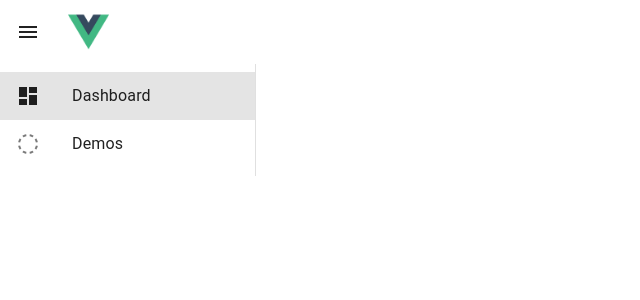
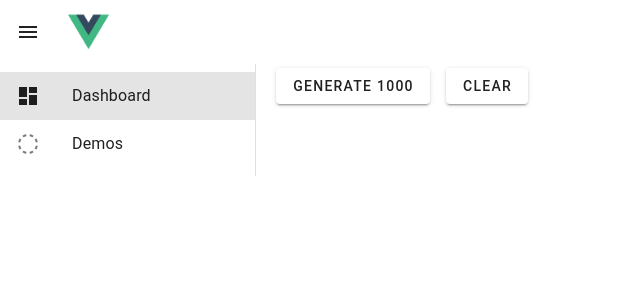
Before and after one commit to alegorov/demo, a Vue app: page / in a window 1280 px wide. Shown: the top 300 px of the page, without its empty margins (0-640 px from the left). Built offline with nearby package versions, Linux system fonts and the light colour scheme; a small style sheet from the web is missing; the HTML template or start-up script is replaced by a standard one.

Commit message:
Add generate and clear

```diff
--- a/frontend/pages/dashboard/Dashboard.vue
+++ b/frontend/pages/dashboard/Dashboard.vue
@@ -1,6 +1,80 @@
 <template>
-    <div/>
+    <v-container>
+        <v-row>
+            <v-btn
+                :loading="loading"
+                class="ml-4"
+                @click="generate"
+            >
+                Generate 1000
+            </v-btn>
+
+            <v-btn
+                :loading="loading"
+                class="ml-4"
+                @click="clear"
+            >
+                Clear
+            </v-btn>
+        </v-row>
+
+        <v-snackbar
+            v-model="snackbarError"
+            color="red"
+        >
+            {{ snackbarErrorText }}
+        </v-snackbar>
+    </v-container>
 </template>
 
 <script setup lang="ts">
+    import {ref, Ref} from 'vue'
+    import api from '@/api'
+    import {MODEL_INFO} from '@/utils/model-info'
+    import router from '@/router'
+
+    const loading: Ref<boolean> = ref(false)
+    const snackbarError: Ref<boolean> = ref(false)
+    const snackbarErrorText: Ref<string> = ref('')
+
+    async function generate() {
+        if (loading.value) {
+            return
+        }
+
+        loading.value = true
+        try {
+            await api.post(`/${MODEL_INFO.DEMO.ENDPOINT}/generate`)
+            router.push({name: `${MODEL_INFO.DEMO.NAME}-list`})
+        } catch (e) {
+            if (e.response?.data?.message) {
+                snackbarErrorText.value = e.response?.data?.message
+            } else {
+                snackbarErrorText.value = 'Error'
+            }
+            snackbarError.value = true
+        } finally {
+            loading.value = false
+        }
+    }
+
+    async function clear() {
+        if (loading.value) {
+            return
+        }
+
+        loading.value = true
+        try {
+            await api.post(`/${MODEL_INFO.DEMO.ENDPOINT}/clear`)
+        } catch (e) {
+            if (e.response?.data?.message) {
+                snackbarErrorText.value = e.response?.data?.message
+            } else {
+                snackbarErrorText.value = 'Error'
+            }
+            snackbarError.value = true
+        } finally {
+            loading.value = false
+        }
+    }
 </script>
```
Also changed, not shown: 1 other file (tests, documents, lock files or other folders).
